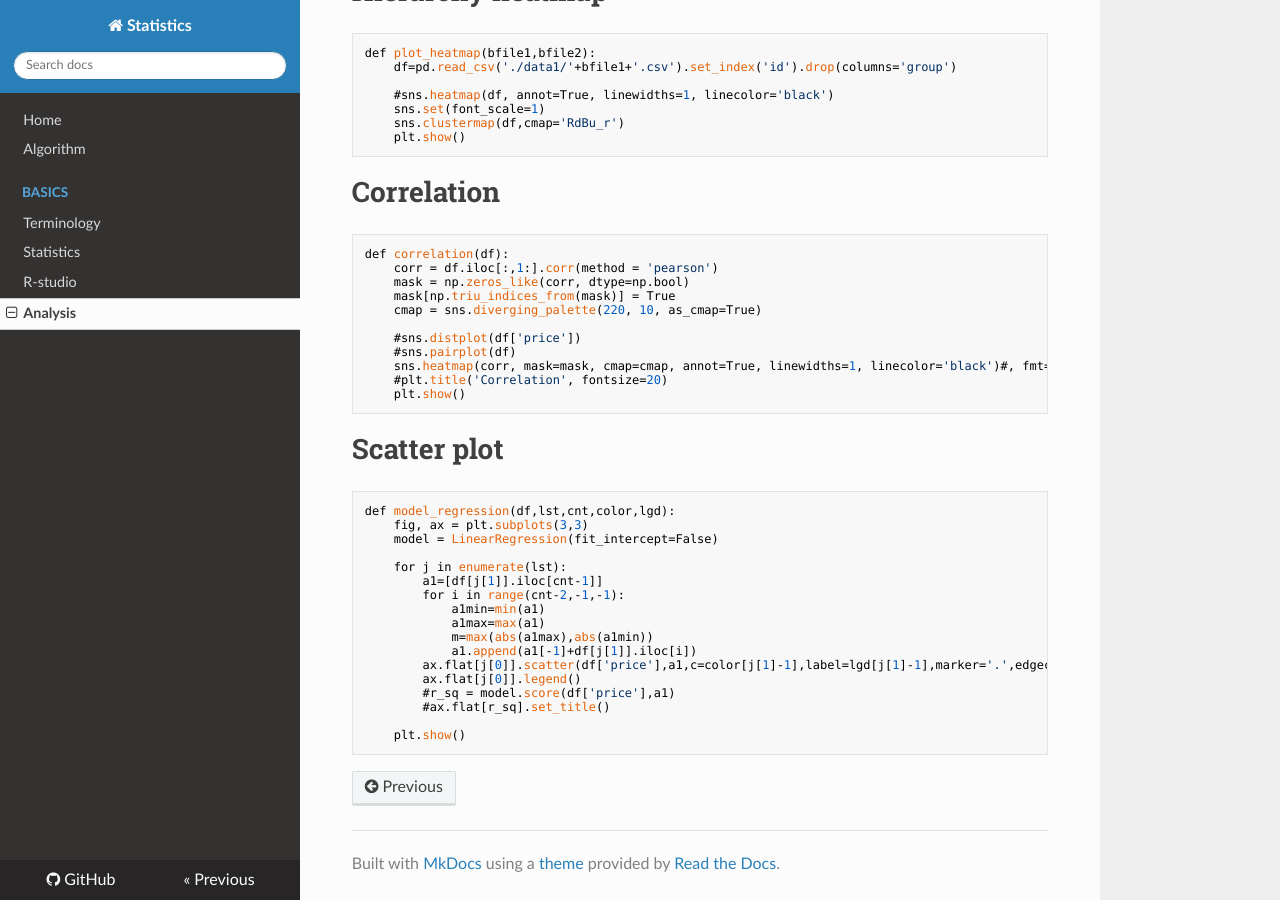
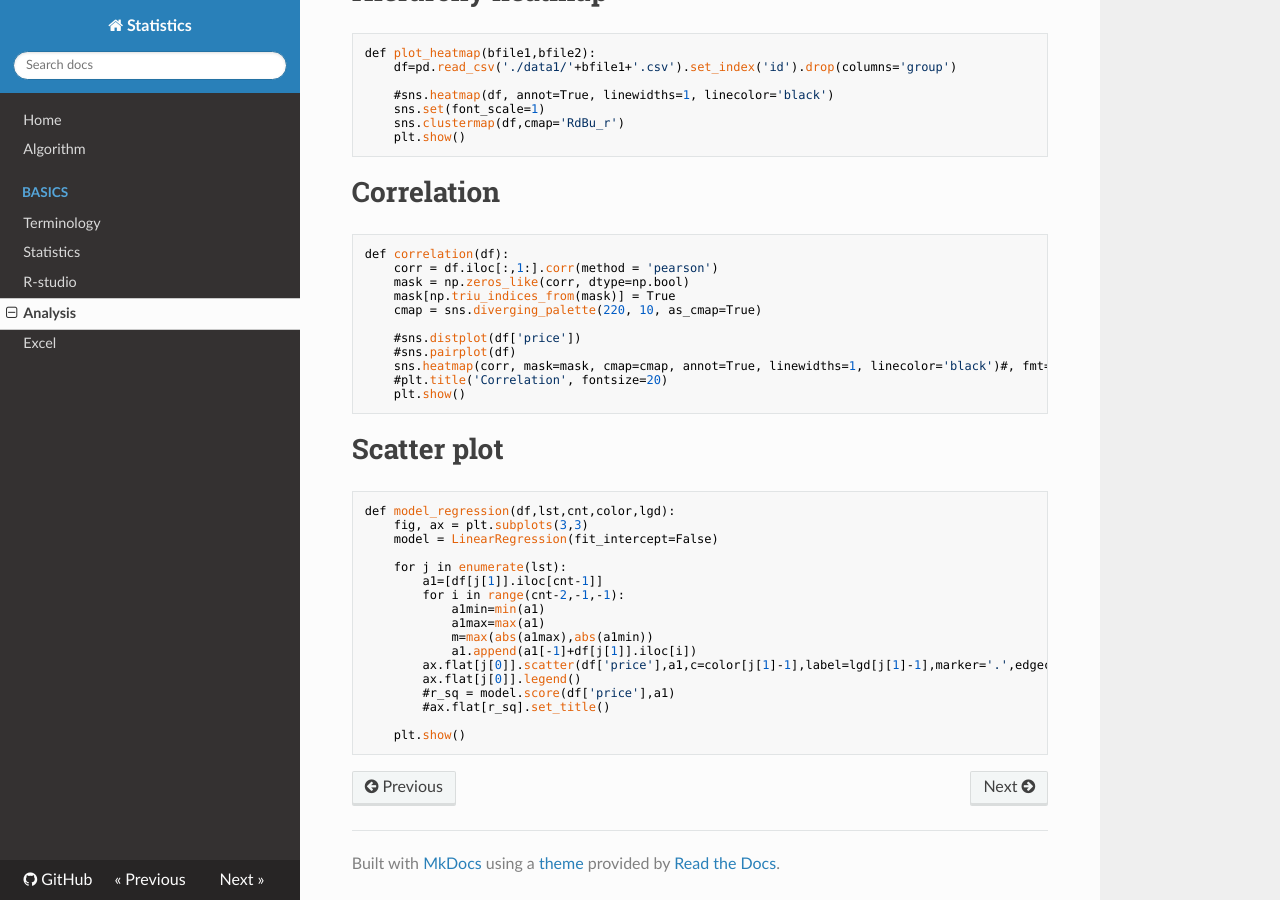
Before and after one commit to WonyoungCho/Statistics, an MkDocs documentation site: the page built from docs/analysis.md, in a window 1280 px wide and 900 px high, scrolled down 963 px. Built offline with MkDocs 1.6.1, drawn with Linux system fonts in a browser that asks for light colours; nearby versions of some CDN libraries; old or Windows-style settings are respelled for this version of MkDocs.

Commit message:
Update mkdocs.yml

```diff
--- a/mkdocs.yml
+++ b/mkdocs.yml
@@ -14,5 +14,5 @@ pages:
         - 'Statistics'  : 'basic.md'
     - R-studio: 'R.md'
     - Analysis: 'analysis.md'
-
+    - Excel: 'excel.md'
 theme: readthedocs
```
